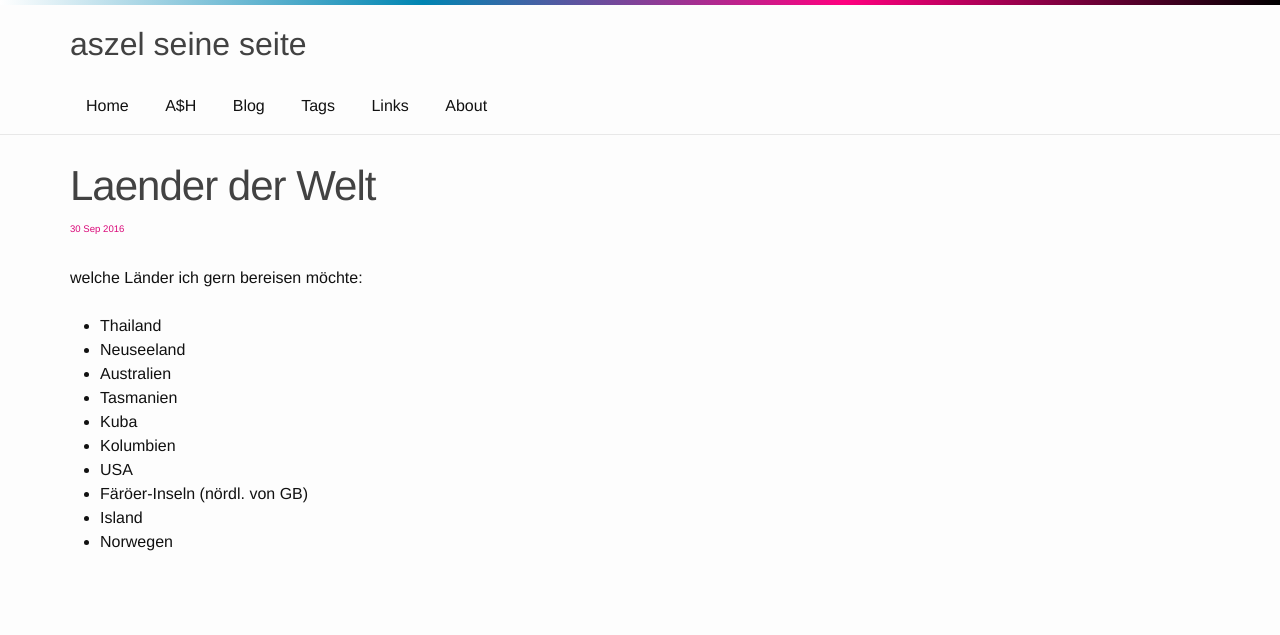
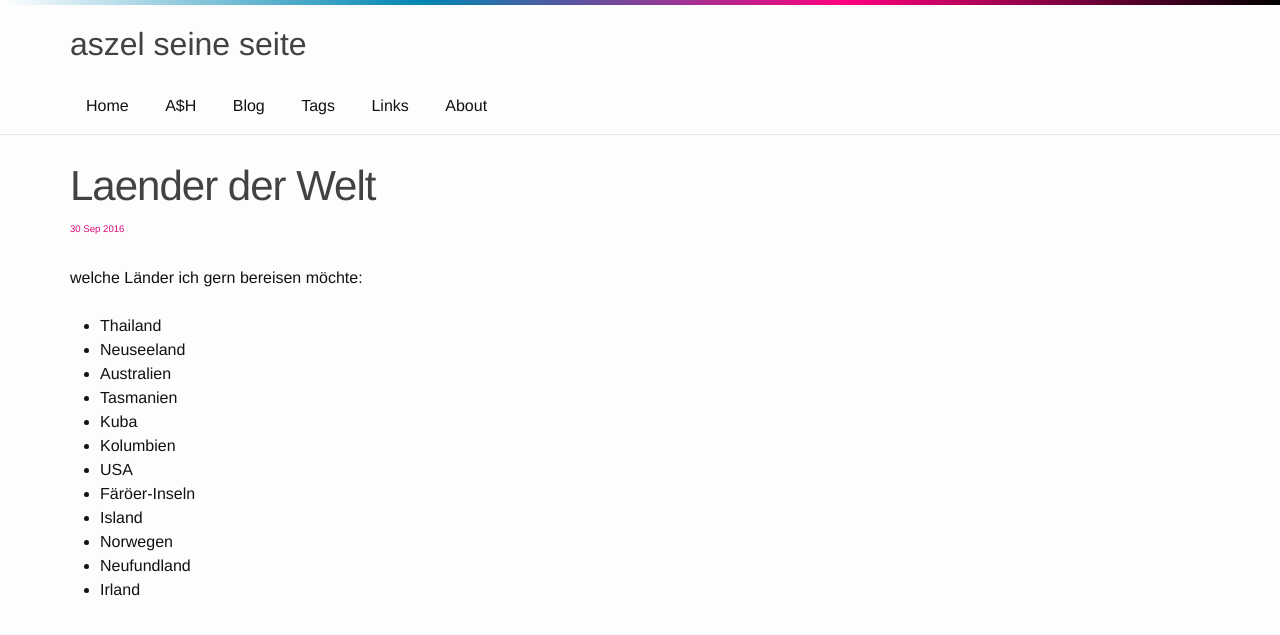
Before and after one commit to aszel/aszel.github.io, a Jekyll site: the page built from blog/_posts/2016-09-30-Laender.md, in a window 1280 px wide. Shown: the top 635 px of the page. Built offline with Jekyll 4.4.1, drawn with Linux system fonts in a browser that asks for light colours.

Commit message:
Update 2016-09-30-Laender.md

```diff
--- a/blog/_posts/2016-09-30-Laender.md
+++ b/blog/_posts/2016-09-30-Laender.md
@@ -18,6 +18,8 @@ welche Länder ich gern bereisen möchte:
 * Kuba
 * Kolumbien
 * USA
-* Färöer-Inseln (nördl. von GB)
+* Färöer-Inseln
 * Island
 * Norwegen
+* Neufundland
+* Irland
```
